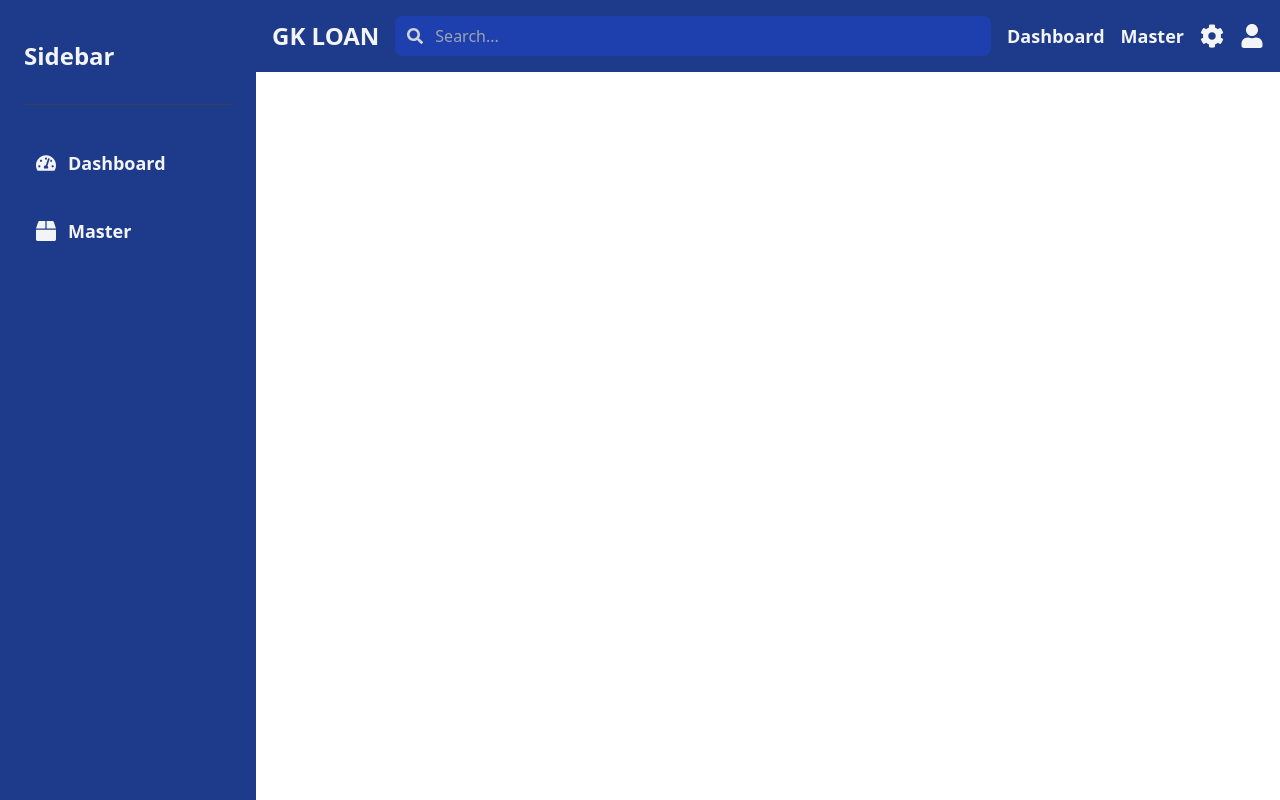
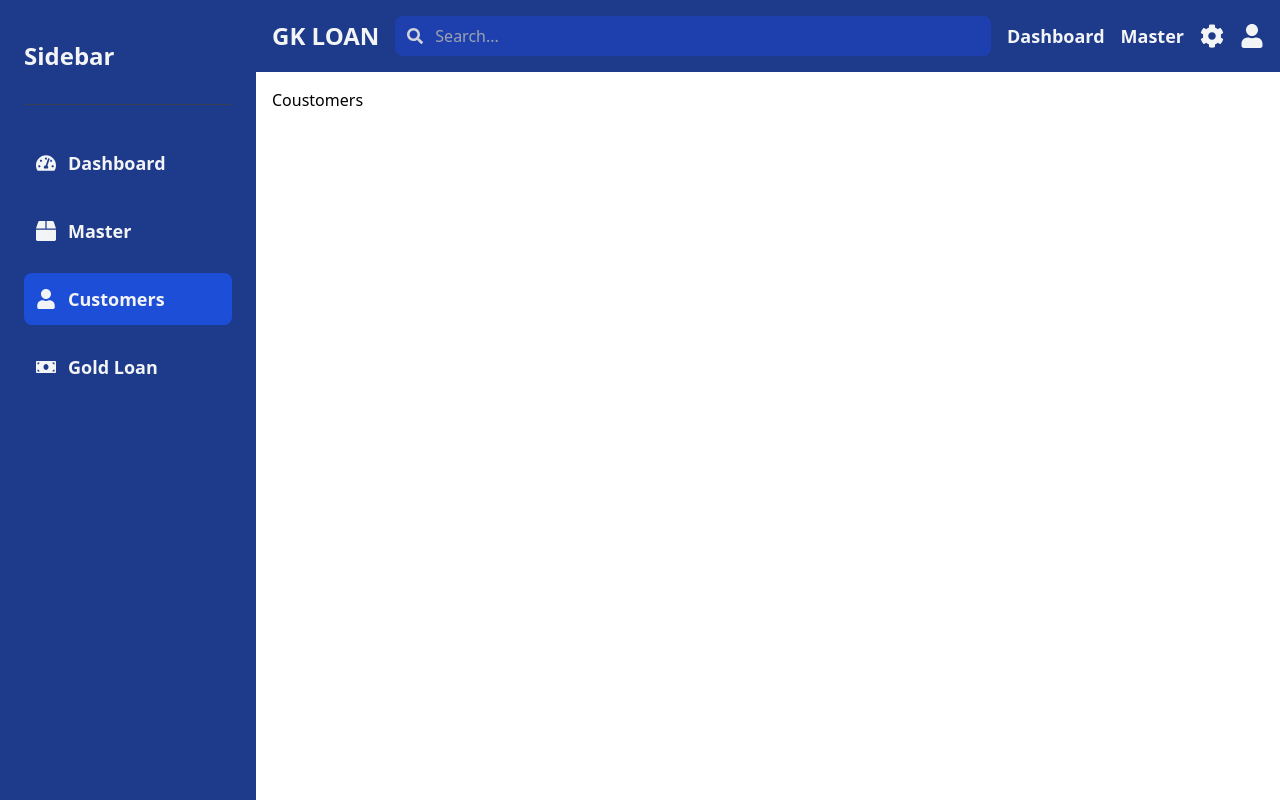
Before and after one commit to gkWorks/GK-GOLD-LOAN, a React (Vite) app in the folder client/: page /customers in a window 1280 px wide. Built offline with nearby package versions, Linux system fonts and the light colour scheme.

Commit message:
first commit

```diff
--- a/client/src/App.jsx
+++ b/client/src/App.jsx
@@ -10,7 +10,8 @@ import GoldLoanMaster from './MasterComponents/GoldLoanMaster';
 import FDMaster from './MasterComponents/FDMaster';
 import RDMaster from './MasterComponents/RDMaster';
 import RePledgers from './MasterComponents/RePledgers';
-
+import Coustomers from './pages/Coustomers';
+import GoldLoan from './pages/GoldLoan';
 const App = () => {
   return (
     <Router>
@@ -22,12 +23,15 @@ const App = () => {
             <Routes>
               <Route path="/" element={<Dashboard />} />
               <Route path="/master" element={<Master/>} />
+              <Route path="/customers" element={<Coustomers/>} />
+              <Route path="/gold-loan" element={<GoldLoan/>} />
               <Route path="/jewel-master" element={<JewelMaster />} />
               <Route path="/supporting-documents" element={<SupportingDocuments />} />
               <Route path="/gold-loan-master" element={<GoldLoanMaster />} />
               <Route path="/fd-master" element={<FDMaster />} />
               <Route path="/rd-master" element={<RDMaster />} />
               <Route path="/re-pledgers" element={<RePledgers />} />
+
             </Routes>
           </main>
         </div>
--- a/client/src/components/Sidebar.jsx
+++ b/client/src/components/Sidebar.jsx
@@ -1,6 +1,6 @@
 import React from 'react';
 import { NavLink } from 'react-router-dom';
-import { FaTachometerAlt, FaBox } from 'react-icons/fa';
+import { FaTachometerAlt, FaBox, FaUser, FaMoneyBill } from 'react-icons/fa';
 
 const Sidebar = () => {
   return (
@@ -32,6 +32,28 @@ const Sidebar = () => {
             <span className="text-lg font-semibold">Master</span>
           </NavLink>
         </li>
+        <li>
+          <NavLink
+            to="/customers"
+            className={({ isActive }) =>
+              `flex items-center p-3 rounded-lg transition duration-300 ${isActive ? 'bg-blue-700' : 'hover:bg-blue-700'}`
+            }
+          >
+            <FaUser className="mr-3 text-xl" />
+            <span className="text-lg font-semibold">Customers</span>
+          </NavLink>
+        </li>
+        <li>
+          <NavLink
+            to="/gold-loan"
+            className={({ isActive }) =>
+              `flex items-center p-3 rounded-lg transition duration-300 ${isActive ? 'bg-blue-700' : 'hover:bg-blue-700'}`
+            }
+          >
+            <FaMoneyBill className="mr-3 text-xl" />
+            <span className="text-lg font-semibold">Gold Loan</span>
+          </NavLink>
+        </li>
       </ul>
     </aside>
   );
--- /dev/null
+++ b/client/src/pages/Coustomers.jsx
@@ -0,0 +1,9 @@
+import React from 'react'
+
+const Coustomers = () => {
+  return (
+    <div>Coustomers</div>
+  )
+}
+
+export default Coustomers
--- /dev/null
+++ b/client/src/pages/GoldLoan.jsx
@@ -0,0 +1,9 @@
+import React from 'react'
+
+const GoldLoan = () => {
+  return (
+    <div>GoldLoan</div>
+  )
+}
+
+export default GoldLoan
```
